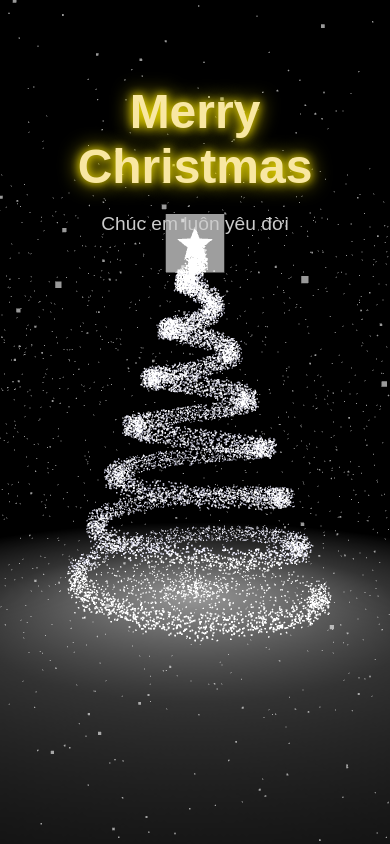
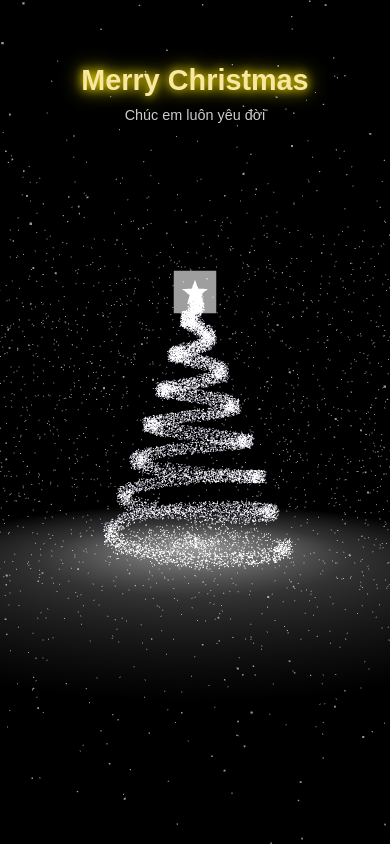
Before and after one commit to leminh24/noel, a plain HTML site: page index.html in a window 390 px wide. Drawn offline with nearby package versions, Linux system fonts and the light colour scheme; animation ran at ten frames a second.

Commit message:
Update code

```diff
--- a/index.html
+++ b/index.html
@@ -1,10 +1,10 @@
 <!DOCTYPE html>
-<html lang="en">
+<html lang="vi">
 <head>
-  <meta charset="UTF-8">
-  <meta name="viewport" content="width=device-width, initial-scale=1.0">
-  <link rel="stylesheet" href="style.css">
-  <title>Document</title>
+    <meta charset="UTF-8">
+    <meta name="viewport" content="width=device-width, initial-scale=1.0, maximum-scale=1.0, user-scalable=no">
+    <link rel="stylesheet" href="style.css">
+    <title>Merry Christmas</title>
 </head>
 <body>
     <div id="greeting">
--- a/main.js
+++ b/main.js
@@ -1,11 +1,15 @@
-// --- Cấu hình Scene ---
 const scene = new THREE.Scene();
+
+// Khởi tạo camera
 const camera = new THREE.PerspectiveCamera(75, window.innerWidth / window.innerHeight, 0.1, 1000);
+
+// Renderer: Thêm setPixelRatio để hình ảnh sắc nét trên màn hình Retina/OLED của điện thoại
 const renderer = new THREE.WebGLRenderer({ antialias: true });
+renderer.setPixelRatio(window.devicePixelRatio);
 renderer.setSize(window.innerWidth, window.innerHeight);
 document.body.appendChild(renderer.domElement);
 
-// --- 1. HỆ THỐNG HẠT CÂY THÔNG (Dài hơn và phân tán) ---
+// --- 1. HỆ THỐNG HẠT CÂY THÔNG ---
 const treeCount = 15000;
 const treePositions = new Float32Array(treeCount * 3);
 const treeColors = new Float32Array(treeCount * 3);
@@ -16,27 +20,20 @@ for (let i = 0; i < treeCount; i++) {
 
     if (t > 0.05) {
         const spiralT = (t - 0.05) / 0.95;
-        const angle = spiralT * 45; // Tăng độ xoắn cho cây dài
+        const angle = spiralT * 45;
         const radius = (1 - spiralT) * 18;
+        const spread = 2.5;
 
-        const spread = 2.5;
-        const randX = (Math.random() - 0.5) * spread;
-        const randY = (Math.random() - 0.5) * spread;
-        const randZ = (Math.random() - 0.5) * spread;
-
-        // Tăng chiều cao lên 50 đơn vị (trước đó là 32)
-        treePositions[i3] = Math.cos(angle) * radius + randX;
-        treePositions[i3 + 1] = spiralT * 50 - 15 + randY;
-        treePositions[i3 + 2] = Math.sin(angle) * radius + randZ;
+        treePositions[i3] = Math.cos(angle) * radius + (Math.random() - 0.5) * spread;
+        treePositions[i3 + 1] = spiralT * 50 - 15 + (Math.random() - 0.5) * spread;
+        treePositions[i3 + 2] = Math.sin(angle) * radius + (Math.random() - 0.5) * spread;
     } else {
-        // Gốc cây tập trung hạt dày đặc hơn
         const angle = Math.random() * Math.PI * 2;
         const radius = Math.random() * 18;
         treePositions[i3] = Math.cos(angle) * radius;
         treePositions[i3 + 1] = -15 + Math.random() * 2;
         treePositions[i3 + 2] = Math.sin(angle) * radius;
     }
-
     const brightness = 0.8 + Math.random() * 0.2;
     treeColors[i3] = brightness;
     treeColors[i3 + 1] = brightness;
@@ -46,115 +43,93 @@ for (let i = 0; i < treeCount; i++) {
 const treeGeometry = new THREE.BufferGeometry();
 treeGeometry.setAttribute('position', new THREE.BufferAttribute(treePositions, 3));
 treeGeometry.setAttribute('color', new THREE.BufferAttribute(treeColors, 3));
-
-const treeMaterial = new THREE.PointsMaterial({
-    size: 0.25,
-    vertexColors: true,
-    transparent: true,
-    opacity: 0.8,
-    blending: THREE.AdditiveBlending,
-    depthWrite: false
-});
-
+const treeMaterial = new THREE.PointsMaterial({ size: 0.25, vertexColors: true, transparent: true, opacity: 0.8, blending: THREE.AdditiveBlending, depthWrite: false });
 const tree = new THREE.Points(treeGeometry, treeMaterial);
 scene.add(tree);
 
-// --- 2. TẤM NỀN TUYẾT RỘNG & MỀM MẠI (Snow Ground) ---
-// Tạo một kết cấu hình tròn mờ (Radial Gradient) bằng Canvas để làm rìa mượt hơn
+// --- 2. TẤM NỀN TUYẾT ---
 function createCircleGradientTexture() {
     const canvas = document.createElement('canvas');
-    canvas.width = 512;
-    canvas.height = 512;
+    canvas.width = 512; canvas.height = 512;
     const ctx = canvas.getContext('2d');
     const gradient = ctx.createRadialGradient(256, 256, 0, 256, 256, 256);
-    gradient.addColorStop(0, 'rgba(255, 255, 255, 0.6)'); // Tâm trắng sáng
-    gradient.addColorStop(0.5, 'rgba(255, 255, 255, 0.2)'); // Nhạt dần
-    gradient.addColorStop(1, 'rgba(255, 255, 255, 0)'); // Rìa biến mất hoàn toàn
-    ctx.fillStyle = gradient;
-    ctx.fillRect(0, 0, 512, 512);
+    gradient.addColorStop(0, 'rgba(255, 255, 255, 0.6)');
+    gradient.addColorStop(0.5, 'rgba(255, 255, 255, 0.2)');
+    gradient.addColorStop(1, 'rgba(255, 255, 255, 0)');
+    ctx.fillStyle = gradient; ctx.fillRect(0, 0, 512, 512);
     return new THREE.CanvasTexture(canvas);
 }
-
-const floorGeometry = new THREE.PlaneGeometry(120, 120); // Làm tấm nền to hẳn ra (120x120)
-const floorMaterial = new THREE.MeshBasicMaterial({
-    map: createCircleGradientTexture(), // Dùng texture mờ rìa
-    transparent: true,
-    blending: THREE.AdditiveBlending, // Giúp hòa trộn với bóng tối đẹp hơn
-    side: THREE.DoubleSide,
-    depthWrite: false
-});
-
-const floor = new THREE.Mesh(floorGeometry, floorMaterial);
-floor.rotation.x = -Math.PI / 2; // Nằm ngang
-floor.position.y = -15.5; // Đặt thấp hơn gốc cây một chút
+const floor = new THREE.Mesh(new THREE.PlaneGeometry(120, 120), new THREE.MeshBasicMaterial({ map: createCircleGradientTexture(), transparent: true, blending: THREE.AdditiveBlending, side: THREE.DoubleSide, depthWrite: false }));
+floor.rotation.x = -Math.PI / 2;
+floor.position.y = -15.5;
 scene.add(floor);
 
-// --- 3. NGÔI SAO TRẮNG ĐỨNG YÊN (Căn chuẩn đỉnh mới) ---
+// --- 3. NGÔI SAO ---
 const starShape = new THREE.Shape();
 for (let i = 0; i < 10; i++) {
     const radius = i % 2 === 0 ? 2.5 : 1.0;
     const angle = (i * Math.PI) / 5 + (Math.PI / 2);
-    const x = Math.cos(angle) * radius;
-    const y = Math.sin(angle) * radius;
-    if (i === 0) starShape.moveTo(x, y);
-    else starShape.lineTo(x, y);
+    const x = Math.cos(angle) * radius; const y = Math.sin(angle) * radius;
+    if (i === 0) starShape.moveTo(x, y); else starShape.lineTo(x, y);
 }
-starShape.closePath();
-
 const starGeometry = new THREE.ExtrudeGeometry(starShape, { depth: 0.2, bevelEnabled: true, bevelThickness: 0.1, bevelSize: 0.1 });
 starGeometry.center();
-const starMaterial = new THREE.MeshBasicMaterial({ color: 0xffffff });
-const starMesh = new THREE.Mesh(starGeometry, starMaterial);
-
-// Đặt ở đỉnh cây thông mới (chiều cao 50 - 15 = 35)
+const starMesh = new THREE.Mesh(starGeometry, new THREE.MeshBasicMaterial({ color: 0xffffff }));
 starMesh.position.set(0, 36, 0);
 scene.add(starMesh);
 
-const starGlow = new THREE.Sprite(new THREE.SpriteMaterial({
-    map: new THREE.TextureLoader().load('https://threejs.org/examples/textures/sprites/glow.png'),
-    color: 0xffffff,
-    transparent: true,
-    blending: THREE.AdditiveBlending
-}));
+const starGlow = new THREE.Sprite(new THREE.SpriteMaterial({ map: new THREE.TextureLoader().load('https://threejs.org/examples/textures/sprites/glow.png'), color: 0xffffff, transparent: true, blending: THREE.AdditiveBlending }));
 starGlow.scale.set(10, 10, 1);
 starMesh.add(starGlow);
 
-// --- 4. HỆ THỐNG TUYẾT RƠI XUNG QUANH ---
+// --- 4. TUYẾT RƠI ---
 const snowCount = 4000;
 const snowPositions = new Float32Array(snowCount * 3);
 const snowVelocities = new Float32Array(snowCount);
-
 for (let i = 0; i < snowCount; i++) {
     snowPositions[i * 3] = (Math.random() - 0.5) * 150;
     snowPositions[i * 3 + 1] = Math.random() * 100 - 40;
     snowPositions[i * 3 + 2] = (Math.random() - 0.5) * 150;
     snowVelocities[i] = 0.05 + Math.random() * 0.1;
 }
-
 const snowGeometry = new THREE.BufferGeometry();
 snowGeometry.setAttribute('position', new THREE.BufferAttribute(snowPositions, 3));
 const snowSystem = new THREE.Points(snowGeometry, new THREE.PointsMaterial({ size: 0.2, color: 0xffffff, transparent: true, opacity: 0.6 }));
 scene.add(snowSystem);
 
-// --- Cài đặt Camera ---
-camera.position.z = 80; // Lùi camera xa hơn để thấy cây thông dài
+// --- ĐIỀU CHỈNH CAMERA CHO MOBILE ---
+function adjustCamera() {
+    if (window.innerHeight > window.innerWidth) {
+        // Màn hình dọc (Điện thoại)
+        camera.position.z = 110;
+    } else {
+        // Màn hình ngang (Máy tính)
+        camera.position.z = 80;
+    }
+}
+adjustCamera();
 camera.position.y = 10;
 
-// --- 5. VÒNG LẶP ANIMATION ---
+// Xử lý khi thay đổi kích thước màn hình hoặc xoay điện thoại
+window.addEventListener('resize', () => {
+    camera.aspect = window.innerWidth / window.innerHeight;
+    camera.updateProjectionMatrix();
+    renderer.setSize(window.innerWidth, window.innerHeight);
+    adjustCamera();
+});
+
+// --- 5. ANIMATION ---
 function animate() {
     requestAnimationFrame(animate);
     tree.rotation.y += 0.003;
-
     const s = 10 + Math.sin(Date.now() * 0.004) * 2;
     starGlow.scale.set(s, s, 1);
-
     const positions = snowSystem.geometry.attributes.position.array;
     for (let i = 0; i < snowCount; i++) {
         positions[i * 3 + 1] -= snowVelocities[i];
         if (positions[i * 3 + 1] < -40) positions[i * 3 + 1] = 60;
     }
     snowSystem.geometry.attributes.position.needsUpdate = true;
-
     renderer.render(scene, camera);
 }
 animate();
--- a/style.css
+++ b/style.css
@@ -1,32 +1,47 @@
 body {
     margin: 0;
+    padding: 0;
     overflow: hidden;
-            background-color: #000; /* Nền đen */
+    background-color: #000;
     color: #fff;
     font-family: 'Arial', sans-serif;
     text-align: center;
+    width: 100vw;
+    height: 100vh;
 }
 
 #greeting {
     position: absolute;
-            top: 20%;
+    top: 15%; /* Đẩy lên cao hơn một chút trên mobile */
     left: 50%;
     transform: translate(-50%, -50%);
     z-index: 10;
+    width: 90%; /* Đảm bảo chữ nằm trong khung hình */
+    pointer-events: none; /* Tránh chạm nhầm vào chữ */
 }
 
 h1 {
-            font-size: 3em;
+    font-size: 3rem;
     margin: 0;
-            color: #f8e7a2; /* Màu vàng nhạt lấp lánh */
-            text-shadow: 0 0 10px #ffea00, 0 0 20px #ffea00; /* Hiệu ứng phát sáng */
+    color: #f8e7a2;
+    text-shadow: 0 0 10px #ffea00, 0 0 20px #ffea00;
 }
 
 p {
-            font-size: 1.2em;
+    font-size: 1.2rem;
     color: #ccc;
+    margin-top: 10px;
 }
 
-        canvas {
-            display: block;
+/* --- THÊM: Giao diện cho điện thoại --- */
+@media only screen and (max-width: 600px) {
+    h1 {
+        font-size: 1.8rem; /* Chữ nhỏ lại trên điện thoại */
     }
+    p {
+        font-size: 0.9rem;
+    }
+    #greeting {
+        top: 12%;
+    }
+}
```
Lines whose indentation alone changed are shown as unchanged.
